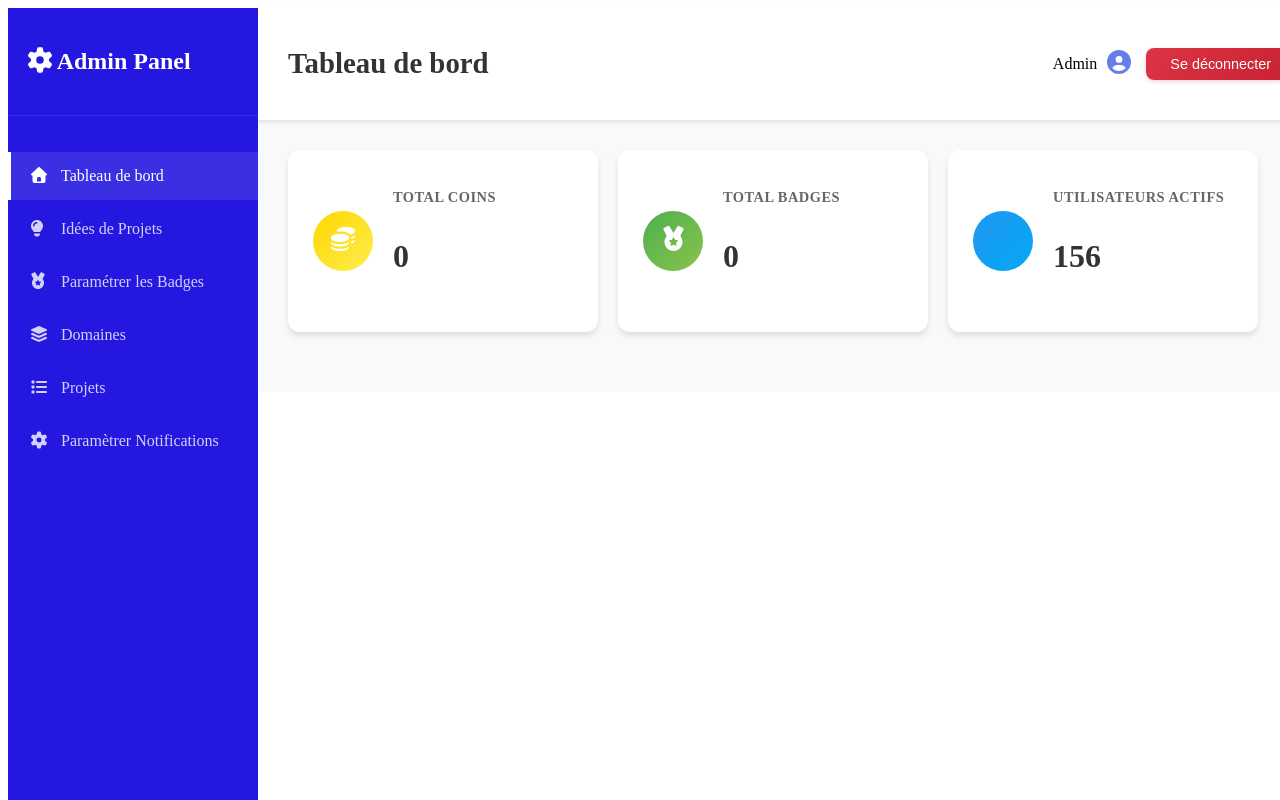
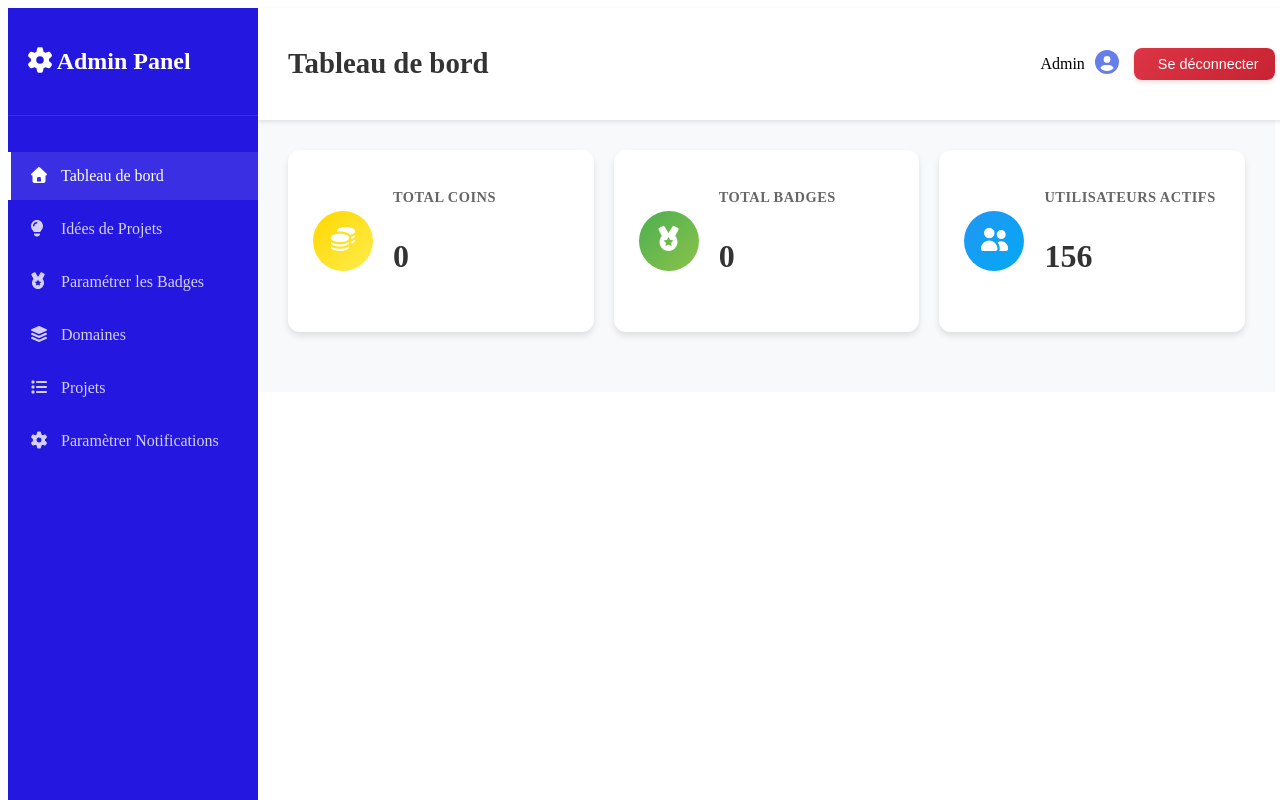
Before and after one commit to Professeur7/CollabdevFrontent, an Angular app: page / in a window 1280 px wide. Shown: the top 800 px of the page. Built offline with nearby package versions, Linux system fonts and the light colour scheme.

Commit message:
Les routes coter dasboard admin on ete definit on peut cliquer sur chaque bouton

```diff
--- a/src/app/coponents/dasboard-admin/dasboard-admin.html
+++ b/src/app/coponents/dasboard-admin/dasboard-admin.html
@@ -5,8 +5,9 @@
   <main class="main-content">
 
     <app-header></app-header>
+    <router-outlet></router-outlet>
 
-    <router-outlet></router-outlet>
   </main>
 
+
 </div>
--- a/src/app/coponents/dashboard-section/dashboard-section.html
+++ b/src/app/coponents/dashboard-section/dashboard-section.html
@@ -21,7 +21,7 @@
     </div>
     <div class="stat-card">
       <div class="stat-icon">
-        <i class="fas fa-users"></i>
+        <fa-icon [icon]="faUserGroup"></fa-icon>
       </div>
       <div class="stat-info">
         <h3>Utilisateurs Actifs</h3>
--- a/src/app/coponents/dashboard-section/dashboard-section.ts
+++ b/src/app/coponents/dashboard-section/dashboard-section.ts
@@ -1,7 +1,7 @@
 import { Component } from '@angular/core';
 import {RouterOutlet} from '@angular/router';
 import {FaIconComponent} from '@fortawesome/angular-fontawesome';
-import {faCoins, faMedal} from '@fortawesome/free-solid-svg-icons';
+import {faCoins, faMedal, faUserGroup} from '@fortawesome/free-solid-svg-icons';
 
 @Component({
   selector: 'app-dashboard-section',
@@ -13,4 +13,5 @@ export class DashboardSection {
 
   protected readonly faCoins = faCoins;
   protected readonly faMedal = faMedal;
+  protected readonly faUserGroup = faUserGroup;
 }
--- a/src/app/coponents/domaines/domaines.ts
+++ b/src/app/coponents/domaines/domaines.ts
@@ -1,8 +1,9 @@
 import { Component } from '@angular/core';
+import {RouterLink, RouterOutlet} from '@angular/router';
 
 @Component({
   selector: 'app-domaines',
-  imports: [],
+  imports: [RouterOutlet],
   templateUrl: './domaines.html',
   styleUrl: './domaines.css'
 })
--- a/src/app/coponents/parametrer-les-badges/parametrer-les-badges.ts
+++ b/src/app/coponents/parametrer-les-badges/parametrer-les-badges.ts
@@ -1,8 +1,9 @@
 import { Component } from '@angular/core';
+import {RouterOutlet} from '@angular/router';
 
 @Component({
   selector: 'app-parametrer-les-badges',
-  imports: [],
+  imports: [RouterOutlet],
   templateUrl: './parametrer-les-badges.html',
   styleUrl: './parametrer-les-badges.css'
 })
--- a/src/app/coponents/parametrer-notifications/parametrer-notifications.ts
+++ b/src/app/coponents/parametrer-notifications/parametrer-notifications.ts
@@ -1,8 +1,9 @@
 import { Component } from '@angular/core';
+import {RouterOutlet} from '@angular/router';
 
 @Component({
   selector: 'app-parametrer-notifications',
-  imports: [],
+  imports: [RouterOutlet],
   templateUrl: './parametrer-notifications.html',
   styleUrl: './parametrer-notifications.css'
 })
--- a/src/app/coponents/projets/projets.ts
+++ b/src/app/coponents/projets/projets.ts
@@ -1,8 +1,9 @@
 import { Component } from '@angular/core';
+import {RouterOutlet} from '@angular/router';
 
 @Component({
   selector: 'app-projets',
-  imports: [],
+  imports: [RouterOutlet],
   templateUrl: './projets.html',
   styleUrl: './projets.css'
 })
--- a/src/app/coponents/sidebar/sidebar.html
+++ b/src/app/coponents/sidebar/sidebar.html
@@ -8,19 +8,19 @@
       <li><a routerLink="/" class="nav-link active" data-section="dashboard">
         <fa-icon [icon]="faHome"></fa-icon> Tableau de bord
       </a></li>
-      <li><a routerLink="/idee" class="nav-link" data-section="coins">
+      <li><a routerLink="/ideeProjet" class="nav-link" data-section="ideeProjet">
         <fa-icon [icon]="faLightbulb"></fa-icon>Idées de Projets
       </a></li>
-      <li><a href="#badges" class="nav-link" data-section="badges">
+      <li><a routerLink="/ParametrerBadge" class="nav-link" data-section="Parametrerbadges">
         <fa-icon [icon]="faMedal"></fa-icon> Paramétrer les Badges
       </a></li>
-      <li><a href="#projects" class="nav-link" data-section="projects">
+      <li><a routerLink="/Domaines" class="nav-link" data-section="domaines">
         <fa-icon [icon]="faLayerGroup"></fa-icon> Domaines
       </a></li>
-      <li><a href="#domains" class="nav-link" data-section="domains">
+      <li><a routerLink="/Projet" class="nav-link" data-section="projets">
         <fa-icon [icon]="faList"></fa-icon> Projets
       </a></li>
-      <li><a href="#domain-projects" class="nav-link" data-section="domain-projects">
+      <li><a routerLink="/ParemtrerNotication" class="nav-link" data-section="parametrerNotications">
         <fa-icon [icon]="faGear"></fa-icon> Paramètrer Notifications
       </a></li>
     </ul>
--- a/src/app/coponents/sidebar/sidebar.ts
+++ b/src/app/coponents/sidebar/sidebar.ts
@@ -1,14 +1,16 @@
 import { Component } from '@angular/core';
 import { FontAwesomeModule } from '@fortawesome/angular-fontawesome';
 import {
+  faCake,
+  faCar,
   faCog,
-  faCoins, faGear,
+  faCoins, faGear, faHamburger,
   faHome,
   faLayerGroup,
   faLightbulb,
   faList,
   faMedal,
-  fas
+  fas, faUser
 } from '@fortawesome/free-solid-svg-icons';
 import {RouterLink, RouterOutlet} from '@angular/router';
 @Component({
@@ -26,4 +28,5 @@ export class Sidebar {
   protected readonly faLayerGroup = faLayerGroup;
   protected readonly faList = faList;
   protected readonly faGear = faGear;
+
 }
--- a/src/index.html
+++ b/src/index.html
@@ -9,7 +9,7 @@
   <style>
 
     body{
-      width: 100%;
+      width: 99%;
       height: 100%;
       overflow-x: hidden;
       position: relative;
```
Also changed, not shown: src/app/app.routes.ts (+15 -2 lines), src/app/coponents/dasboard-admin/dasboard-admin.ts (+7 -1 lines).
